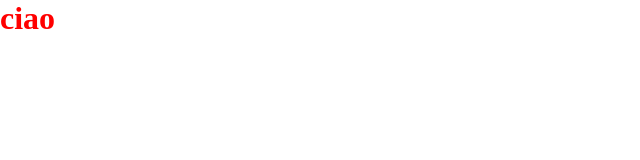
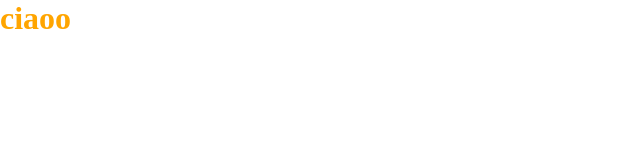
Before and after one commit to Gianluca-Basili/html-css-booleaner, a plain HTML site: page index.html in a window 1280 px wide. Shown: the full height of the page, 0-640 px from the left. Drawn offline with Linux system fonts and the light colour scheme.

Commit message:
prova-funzionamento

```diff
--- a/css/style.css
+++ b/css/style.css
@@ -5,5 +5,5 @@
  }
 
 h1{
-    color: red;
+    color: orange;
  }
--- a/index.html
+++ b/index.html
@@ -8,6 +8,6 @@
     <title>Document</title>
 </head>
 <body>
-  <h1>ciao</h1>
+  <h1>ciaoo</h1>
 </body>
 </html>
```
